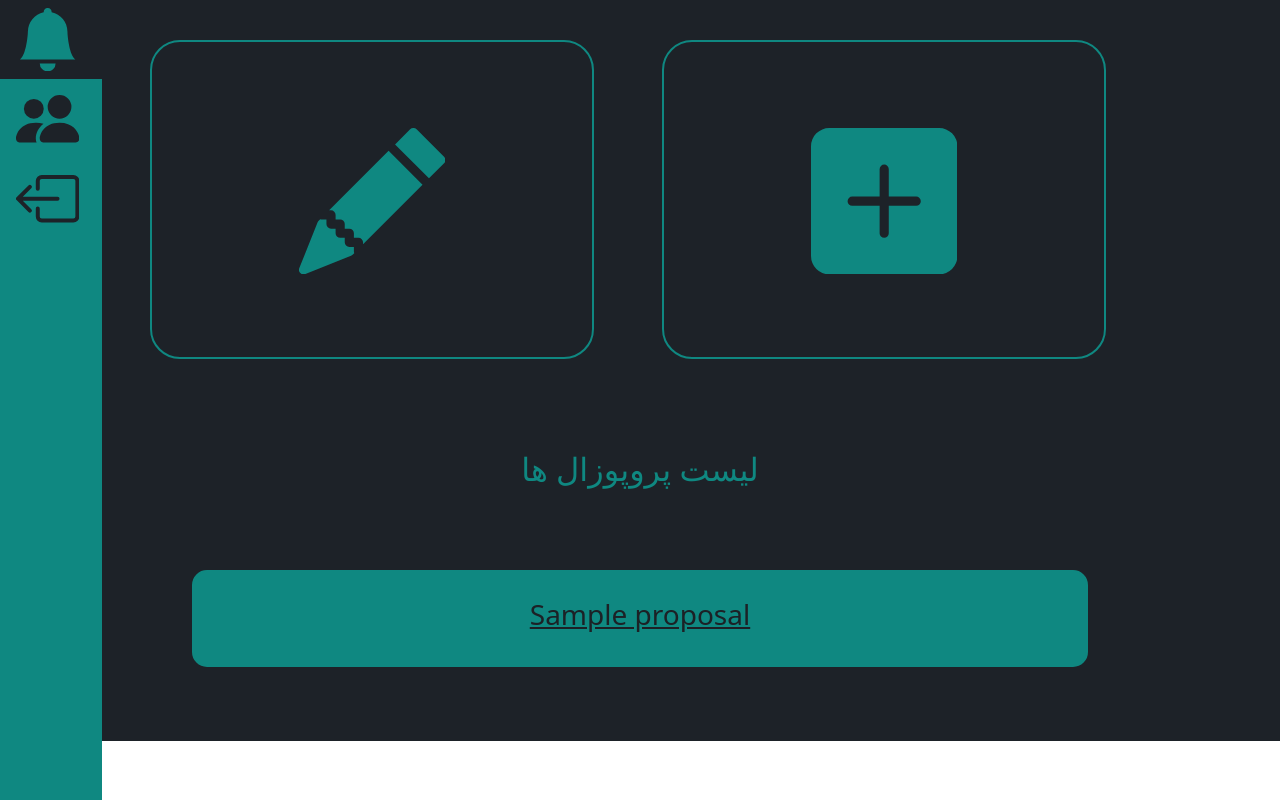
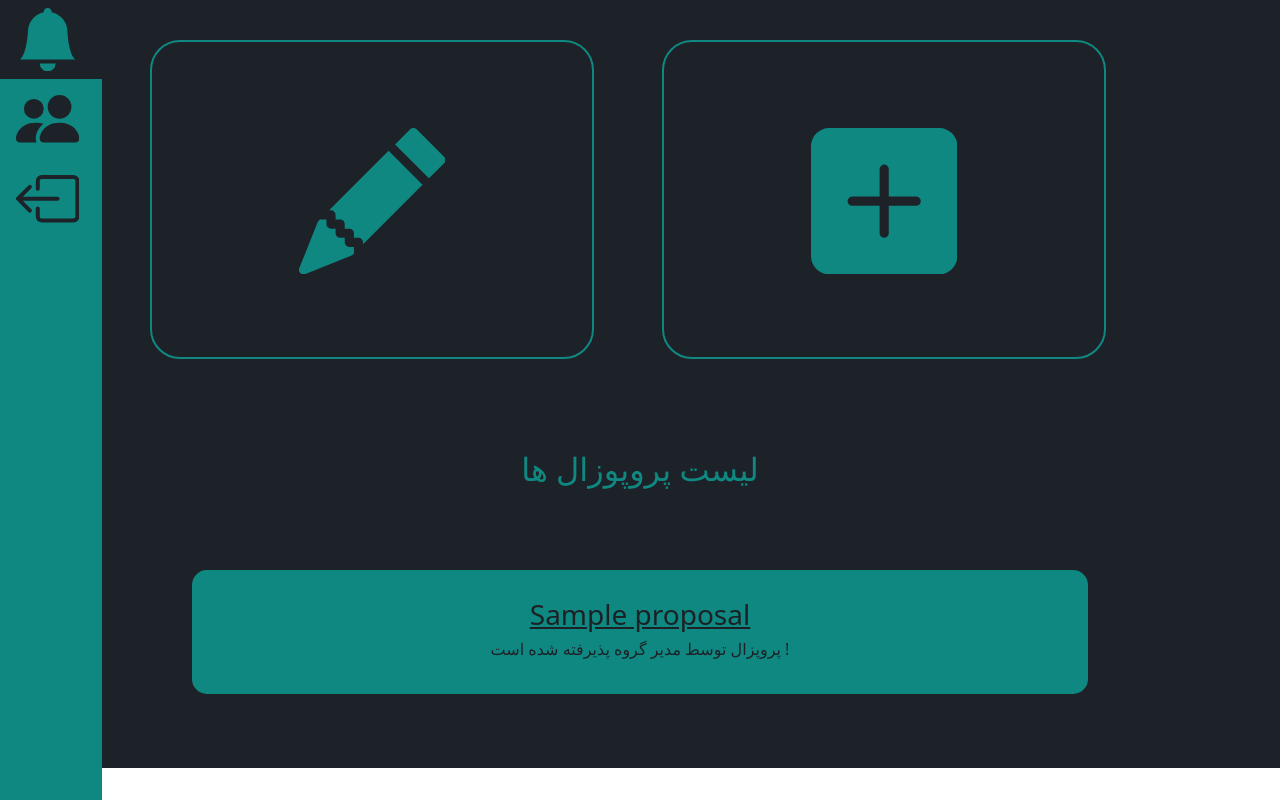
Before and after one commit to frhadjmli/proposal_registry_system, a Django app: page /account/student_profile/ in a window 1280 px wide. Run offline with Django 4.2, Linux system fonts and the light colour scheme; a user stored in the database is signed in; tables that the repository leaves empty hold one stand-in row (values such as "Sample post"); parts of the project's set-up code (start-up, migrations or seed data) failed here and were passed over.

Commit message:
proposal status is now visible on student profile

```diff
--- a/account/templates/account/student_profile.html
+++ b/account/templates/account/student_profile.html
@@ -45,13 +45,27 @@
             لیست پروپوزال ها
         </h2>
         <br><br>
-
-
             {% for prop in proposal %}
                 <div class="proposal">
                 <a style="color: #1C2126" href="{% url 'view_proposal' prop.pk %}">
                     <h3>{{ prop.title }}</h3>
                 </a>
+                <h6>{% if prop.status == 'pen'%}
+                        در حال بررسی !
+                    {% elif prop.status == 'rsup'%}
+                        پروپزال توسط استاد راهنما پذیرفته نشده است !
+                    {% elif prop.status == 'asup'%}
+                        پروپزال توسط استاد راهنما پذیرفته شده است !
+                    {% elif prop.status == 'radm'%}
+                        پروپزال توسط کارشناس پذیرفته نشده است !
+                    {% elif prop.status == 'aadm'%}
+                        پروپزال توسط کارشناس پذیرفته شده است !
+                    {% elif prop.status == 'rhod'%}
+                        پروپزال توسط مدیر گروه پذیرفته نشده است !
+                    {% elif prop.status == 'ahod'%}
+                        پروپزال توسط مدیر گروه پذیرفته شده است !
+                    {% endif %}
+                </h6>
                 </div>
             {% empty %}
                 <h3>پروپوزالی ندارید</h3>
```
